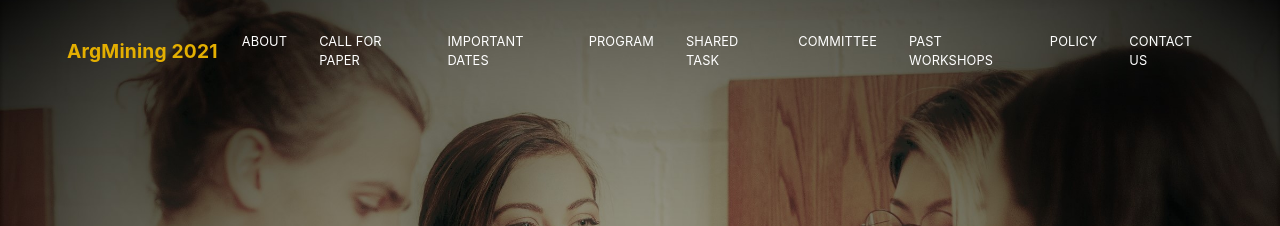
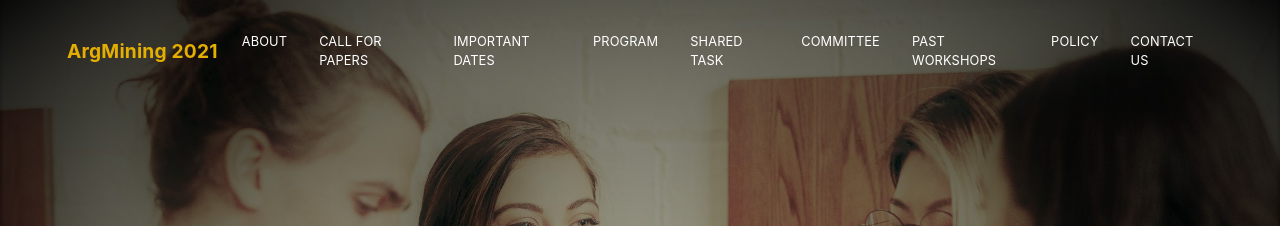
Before and after one commit to argmining2021/argmining2021.github.io, a Jekyll site: the page built from index.html, in a window 1280 px wide. Shown: the top 226 px of the page. Built offline with Jekyll 4.4.1, drawn with Linux system fonts in a browser that asks for light colours; nearby versions of some CDN libraries; some web fonts are replaced.

Commit message:
Update navbar.html

```diff
--- a/_includes/navbar.html
+++ b/_includes/navbar.html
@@ -8,7 +8,7 @@
       <div class="collapse navbar-collapse" id="navbarResponsive">
           <ul class="navbar-nav text-uppercase ml-auto">
               <li class="nav-item"><a class="nav-link js-scroll-trigger" href="#about">About</a></li>
-              <li class="nav-item"><a class="nav-link js-scroll-trigger" href="#call">Call for Paper</a></li>
+              <li class="nav-item"><a class="nav-link js-scroll-trigger" href="#call">Call for Papers</a></li>
               <li class="nav-item"><a class="nav-link js-scroll-trigger" href="#dates">Important Dates</a></li>
               <li class="nav-item"><a class="nav-link js-scroll-trigger" href="#program">Program</a></li>
               <li class="nav-item"><a class="nav-link js-scroll-trigger" href="#shared_task">Shared Task</a></li>
```
